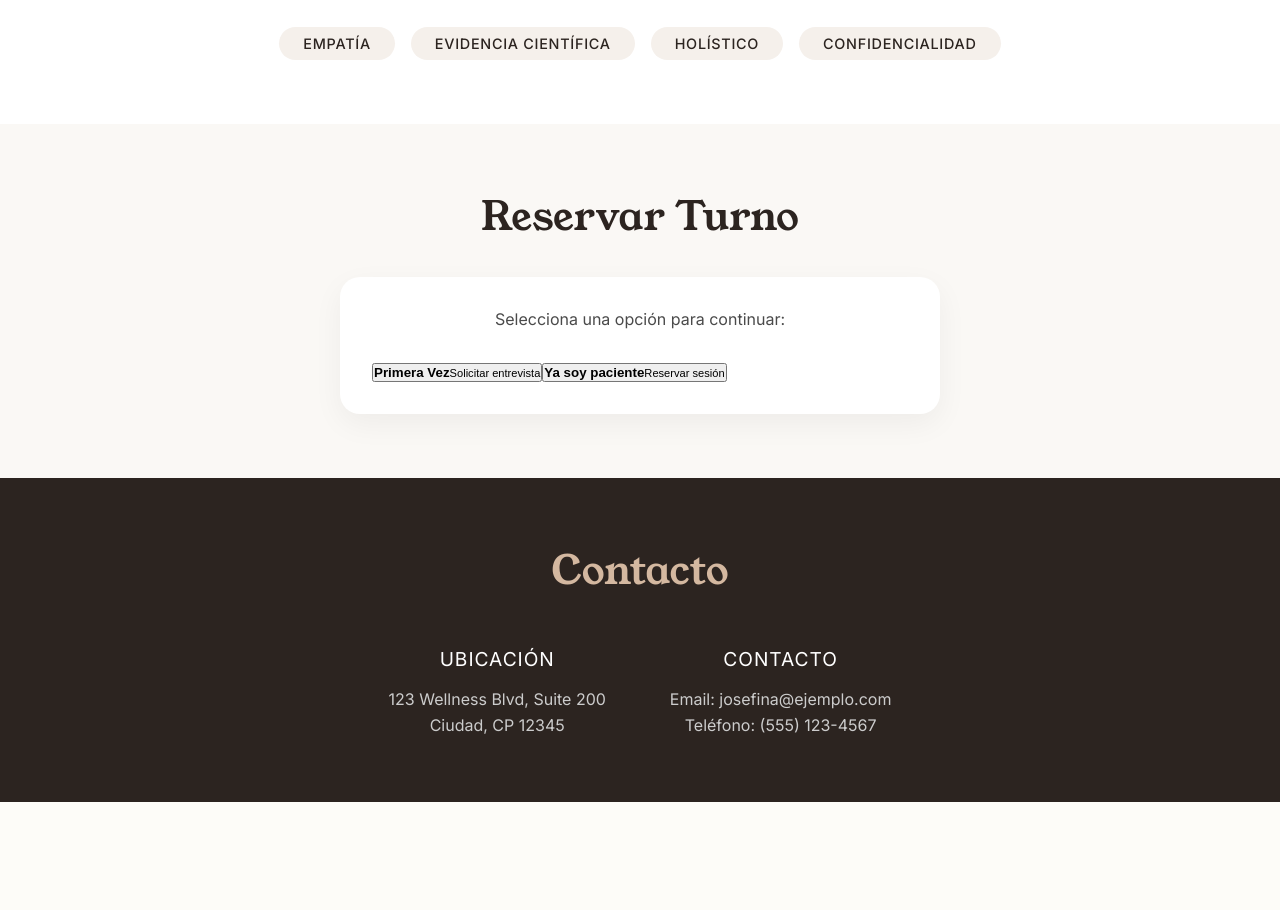
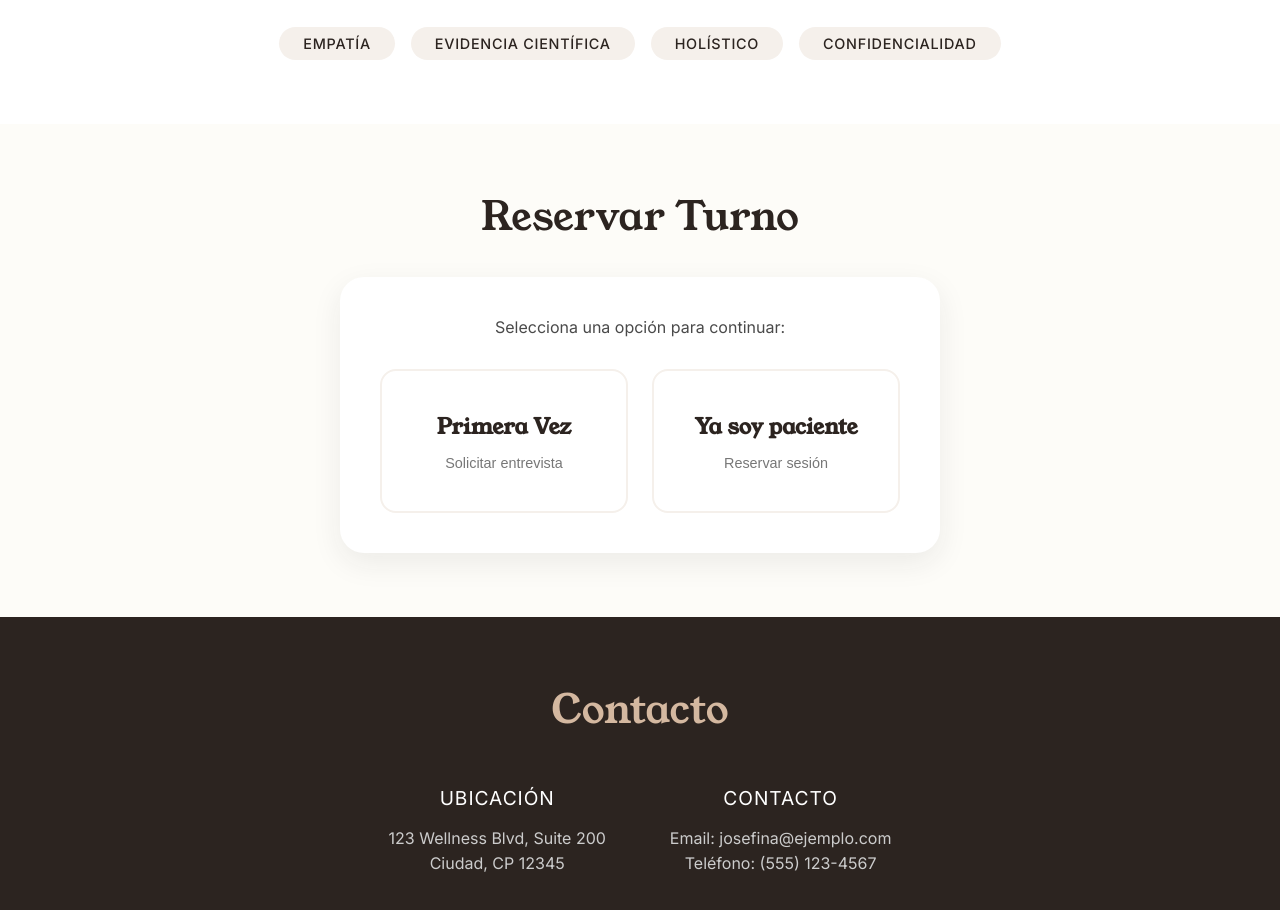
Before and after one commit to OsirisFer/Jose-Website, a Next.js app: page / in a window 1280 px wide. Shown: the part 2180-3090 px from the top of the page. Before the commit the page ends 2982 px from the top, so only its background shows below. Built offline with nearby package versions, Linux system fonts and the light colour scheme.

Commit message:
feat: add first-time client interview request form and booking wizard styling

```diff
--- a/src/components/Booking/BookingWizard.module.css
+++ b/src/components/Booking/BookingWizard.module.css
@@ -1,5 +1,5 @@
 .booking {
-    background-color: #faf8f5;
+    background-color: var(--background);
 }
 
 .heading {
@@ -13,25 +13,33 @@
     max-width: 600px;
     margin: 0 auto;
     background: #fff;
-    padding: 2rem;
-    border-radius: 20px;
-    box-shadow: 0 10px 30px rgba(0, 0, 0, 0.05);
+    padding: 2.5rem;
+    border-radius: 24px;
+    box-shadow: 0 10px 30px rgba(44, 36, 32, 0.08);
+    /* slight warm shadow */
 }
 
 .label {
     display: block;
-    margin-bottom: 1rem;
+    margin-bottom: 0.5rem;
     font-weight: 500;
+    color: var(--deep-text);
 }
 
 .dateInput {
     display: block;
     width: 100%;
-    padding: 0.8rem;
+    padding: 1rem;
     margin-top: 0.5rem;
-    border: 1px solid #ddd;
-    border-radius: 8px;
+    border: 2px solid var(--soft-beige);
+    border-radius: 12px;
     font-family: 'Inter', sans-serif;
+    outline: none;
+    transition: all 0.2s ease;
+}
+
+.dateInput:focus {
+    border-color: var(--peach-accent);
 }
 
 .slots {
@@ -42,43 +50,64 @@
 }
 
 .slotBtn {
-    padding: 0.6rem;
-    border: 1px solid #ddd;
+    padding: 0.8rem;
+    border: 2px solid var(--soft-beige);
     background: #fff;
-    border-radius: 8px;
+    border-radius: 12px;
     cursor: pointer;
     transition: all 0.2s;
     font-family: 'Inter', sans-serif;
+    font-weight: 500;
+    color: var(--foreground);
 }
 
 .slotBtn:hover {
     border-color: var(--peach-accent);
+    transform: translateY(-2px);
 }
 
 .active {
-    background-color: var(--button-bg);
+    background-color: var(--deep-text);
     color: #fff;
-    border-color: var(--button-bg);
+    border-color: var(--deep-text);
 }
 
 .formGroup {
     display: flex;
     flex-direction: column;
-    gap: 1rem;
+    gap: 1.25rem;
     margin-top: 1.5rem;
 }
 
-.input {
-    padding: 0.8rem;
-    border: 1px solid #ddd;
-    border-radius: 8px;
+/* Unified Input Styles */
+.input,
+.textarea {
+    width: 100%;
+    padding: 1rem;
+    border: 2px solid var(--soft-beige);
+    border-radius: 12px;
     font-family: 'Inter', sans-serif;
+    outline: none;
+    transition: border-color 0.2s ease;
+    background-color: #fafbfc;
+}
+
+.textarea {
+    resize: vertical;
+    min-height: 100px;
+}
+
+.input:focus,
+.textarea:focus {
+    border-color: var(--peach-accent);
+    background-color: #fff;
 }
 
 .buttons {
     display: flex;
     justify-content: space-between;
-    margin-top: 2rem;
+    align-items: center;
+    margin-top: 2.5rem;
 }
 
 .backBtn {
@@ -86,7 +115,13 @@
     border: none;
     text-decoration: underline;
     cursor: pointer;
-    color: #666;
+    color: #888;
+    font-size: 0.95rem;
+    transition: color 0.2s;
+}
+
+.backBtn:hover {
+    color: var(--deep-text);
 }
 
 .success {
@@ -94,8 +129,87 @@
     padding: 2rem;
 }
 
+.success h3 {
+    margin-bottom: 1rem;
+    color: var(--deep-text);
+}
+
 .checkmark {
     font-size: 4rem;
     color: var(--success);
     margin-bottom: 1rem;
 }
+
+.step h3 {
+    font-family: 'Young Serif', serif;
+    color: var(--deep-text);
+    font-size: 1.5rem;
+    margin-bottom: 1rem;
+    border-bottom: 2px solid var(--soft-beige);
+    padding-bottom: 0.5rem;
+}
+
+/* Choice UI */
+.choiceContainer {
+    max-width: 600px;
+    margin: 0 auto;
+}
+
+.wizardWrapper {
+    width: 100%;
+}
+
+.choiceButtons {
+    display: grid;
+    grid-template-columns: 1fr 1fr;
+    gap: 1.5rem;
+}
+
+.choiceBtn {
+    background: white;
+    border: 2px solid var(--soft-beige);
+    border-radius: 16px;
+    padding: 2.5rem 1.5rem;
+    display: flex;
+    flex-direction: column;
+    align-items: center;
+    justify-content: center;
+    gap: 0.8rem;
+    cursor: pointer;
+    transition: all 0.3s ease;
+    color: var(--deep-text);
+}
+
+.choiceBtn:hover {
+    background: var(--background);
+    border-color: var(--warm-peach);
+    transform: translateY(-4px);
+    box-shadow: 0 8px 24px rgba(44, 36, 32, 0.06);
+}
+
+.choiceBtn strong {
+    font-family: 'Young Serif', serif;
+    font-size: 1.35rem;
+}
+
+.choiceBtn small {
+    color: #777;
+    font-size: 0.9rem;
+}
+
+.icon {
+    font-size: 2.5rem;
+    margin-bottom: 0.5rem;
+}
+
+.error {
+    color: var(--error);
+    font-size: 0.9rem;
+    margin-top: 0.5rem;
+}
+
+@media (max-width: 768px) {
+    .choiceButtons {
+        grid-template-columns: 1fr;
+    }
+}
--- a/src/components/Booking/FirstTimeForm.js
+++ b/src/components/Booking/FirstTimeForm.js
@@ -58,6 +58,7 @@ export default function FirstTimeForm({ onBack }) {
                     placeholder="Tu nombre"
                     value={formData.name}
                     onChange={(e) => setFormData({ ...formData, name: e.target.value })}
+                    className={styles.input}
                 />
             </div>
 
@@ -68,6 +69,7 @@ export default function FirstTimeForm({ onBack }) {
                     placeholder="tucorreo@ejemplo.com"
                     value={formData.email}
                     onChange={(e) => setFormData({ ...formData, email: e.target.value })}
+                    className={styles.input}
                 />
             </div>
 
@@ -78,6 +80,7 @@ export default function FirstTimeForm({ onBack }) {
                     placeholder="Número de contacto"
                     value={formData.phone}
                     onChange={(e) => setFormData({ ...formData, phone: e.target.value })}
+                    className={styles.input}
                 />
             </div>
 
```
